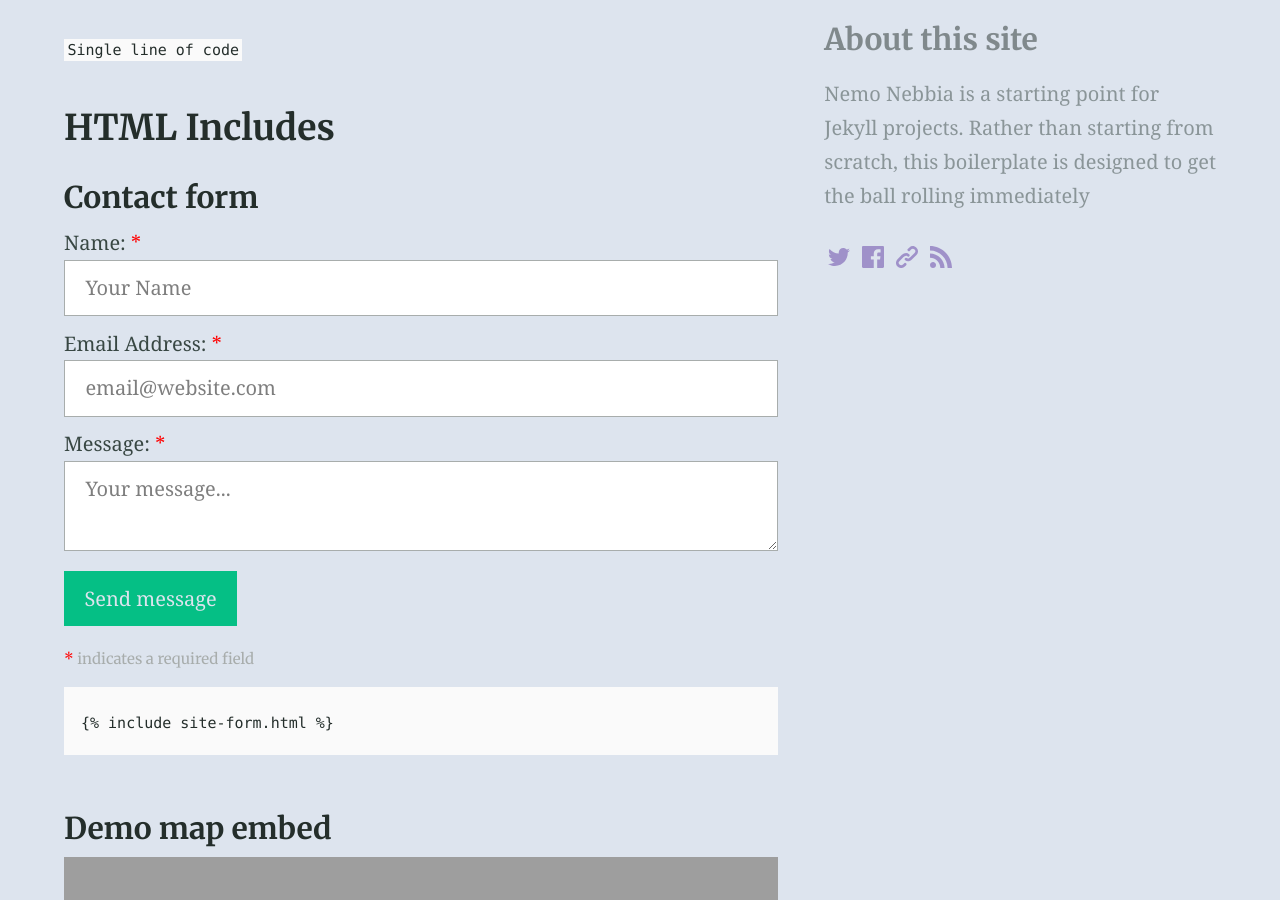
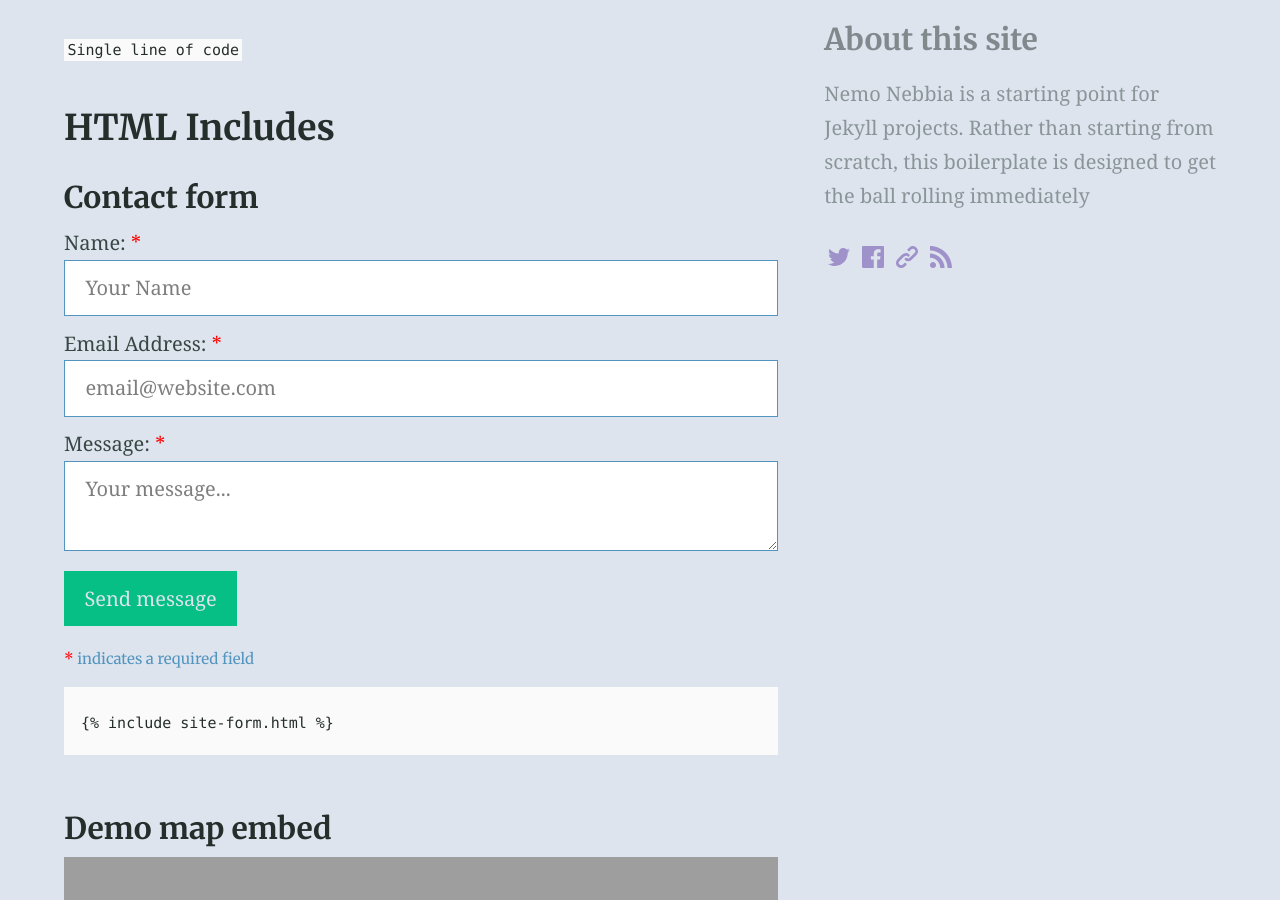
Before and after one commit to secondelecture/seconde-lecture.com, a Jekyll site: the page built from elements.md, in a window 1280 px wide and 900 px high, scrolled down 2724 px. Built offline with Jekyll 4.4.1, drawn with Linux system fonts in a browser that asks for light colours; grey boxes are pictures that could not be loaded.

Commit message:
adjust colors

```diff
--- a/_sass/_settings.scss
+++ b/_sass/_settings.scss
@@ -8,9 +8,9 @@ $accentColour: #05bf85 !default;
 $headingColour: #242e2b !default;
 $bodyColour: #384743 !default;
 $linkColour: #623ea5 !default;
-$hoverColour: #008000 !default;
+$hoverColour: #e5cdc8 !default;
 $focusColour: #fa407a !default;
-$captionColour: #a8adac !default;
+$captionColour: #5395bf !default;
 $white: #ffffff !default;
 
 // Typography
```
